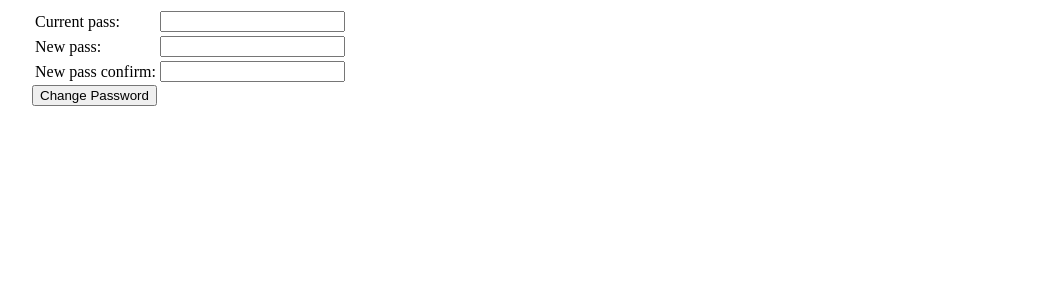
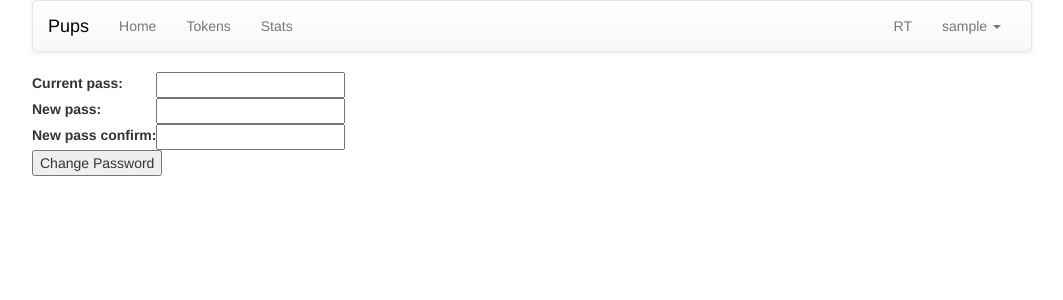
Before and after one commit to SheriefAlaa/pups, a Django app: page /chpass in a window 1280 px wide. Shown: the top 300 px of the page, without its empty margins (108-1171 px from the left). Run offline with Django 3.2, Linux system fonts and the light colour scheme; the visitor is signed in with stand-in values (Sample User, id 1); parts of the project's set-up code (start-up, migrations or seed data) failed here and were passed over; some libraries are stand-ins or nearby versions.

Commit message:
added css to change_password()

```diff
--- a/pups_project/pups/templates/change_password.html
+++ b/pups_project/pups/templates/change_password.html
@@ -1,5 +1,17 @@
 {% extends "generic_form.html" %}
 {% block title %}Webchat - Change Password{% endblock title %}
+
+{% block extra_css %}
+  <link rel="stylesheet" type="text/css" href="/static/css/bootstrap.min.css">
+  <link rel="stylesheet" type="text/css" href="/static/css/bootstrap-theme.min.css">
+{% endblock extra_css %}
+{% block script %}
+  <script type="text/javascript" src="/static/js/jquery.min.js"></script>
+  <script src="/static/js/bootstrap.min.js"></script>
+{% endblock script %}
+
+{% block content %}
+{% include "nav_bar.html" %}
 
 {% block form-tag %}
 
@@ -23,3 +35,4 @@
   <input type="submit" value="Change Password">
 </form>
 {% endblock form-tag %}
+{% endblock content %}
--- a/pups_project/pups/templates/nav_bar.html
+++ b/pups_project/pups/templates/nav_bar.html
@@ -9,7 +9,8 @@
         <span class="icon-bar"></span>
         <span class="icon-bar"></span>
       </button>
-      <a class="navbar-brand" href="#">Pups</a>
+      <span class="navbar-brand"> <span style="color:#000;"> Pups </span> </span>
+      <!-- <a class="navbar-brand" href="#">Pups</a> -->
     </div>
 
     <!-- Collect the nav links, forms, and other content for toggling -->
```
